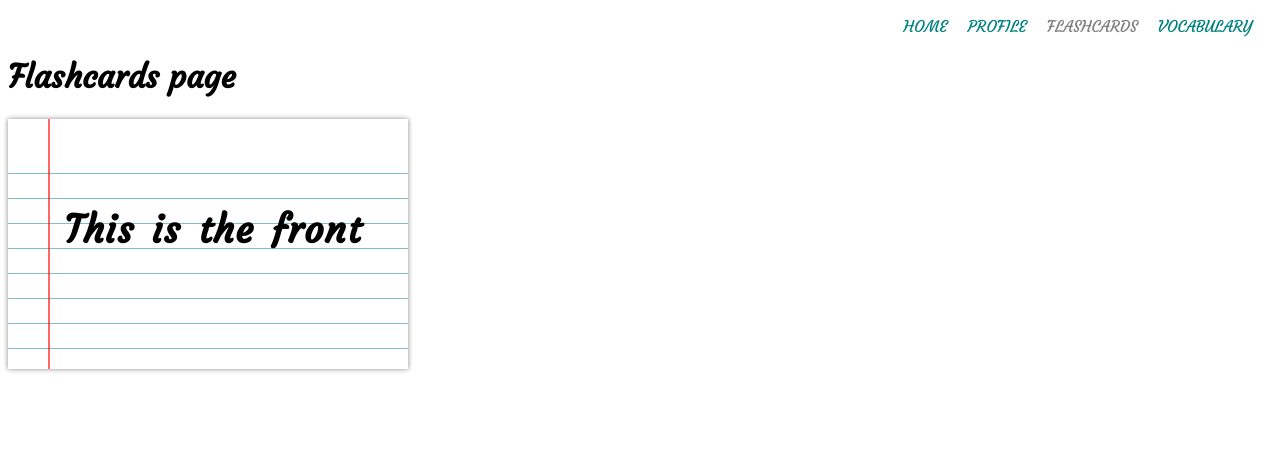
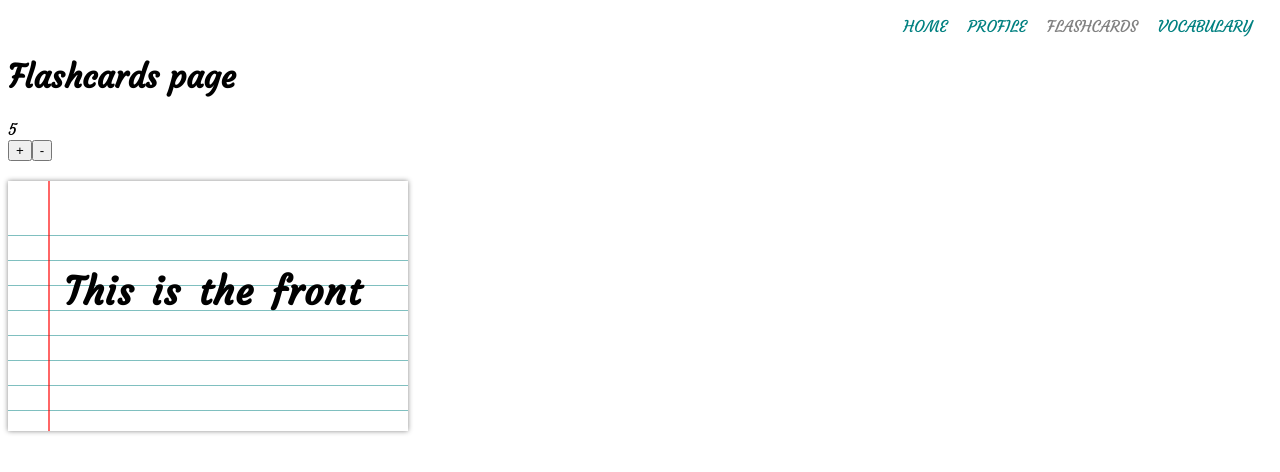
Before and after one commit to chatter-ladder/client, a React (Create React App) app: page /flashcards in a window 1280 px wide. Shown: the top 472 px of the page. Built offline with nearby package versions, Linux system fonts and the light colour scheme.

Commit message:
Added buttons and default number of flashcards to see

```diff
--- a/src/containers/pages/Flashcards/Flashcards.js
+++ b/src/containers/pages/Flashcards/Flashcards.js
@@ -1,14 +1,24 @@
-import React from 'react';
+import React, { Component } from 'react';
 
 import Flashcard from '../../../components/Flashcard/Flashcard';
 
-const Flashcards = () => {
+class Flashcards extends Component {
+
+  state = {
+    numFlashcards: 5
+  }
+
+  render () {
     return (
       <>
         <h1>Flashcards page</h1>
+    <div>{this.state.numFlashcards}</div>
+        <button>+</button>
+        <button>-</button>
         <Flashcard />
       </>
     )
   }
+}
 
 export default Flashcards;
```
Lines whose indentation alone changed are shown as unchanged.
